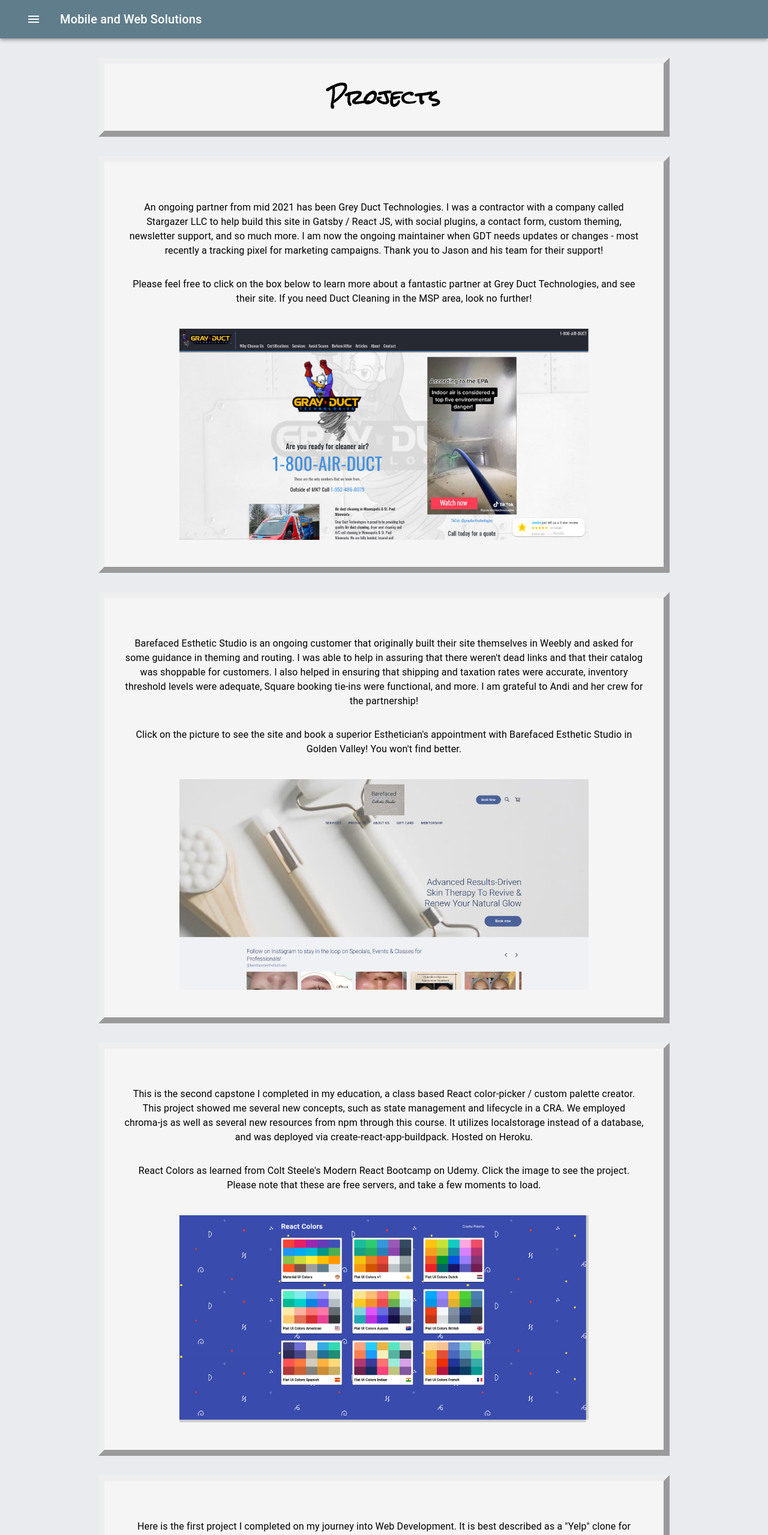
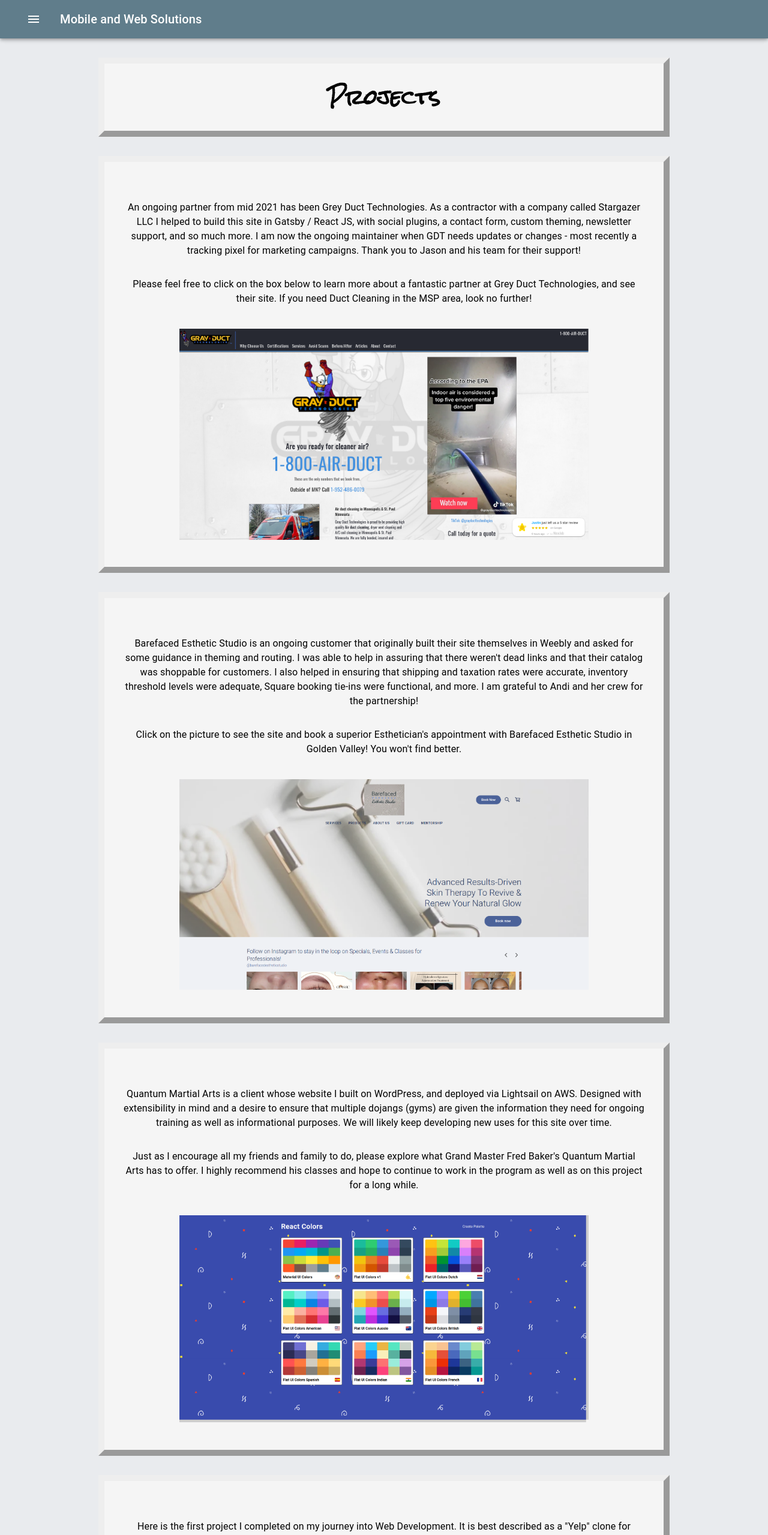
Before and after one commit to CPMSP/solutusweb, a React (Create React App) app: page /projects in a window 1280 px wide. Shown: the top 2559 px of the page at 60% size. Built offline with nearby package versions, Linux system fonts and the light colour scheme.

Commit message:
amended project react-colors

```diff
--- a/src/pages/Projects.js
+++ b/src/pages/Projects.js
@@ -27,13 +27,13 @@
               style={{ textDecoration: "none", color: "black" }}
               href="https://stargazerllc.com"
             >
-              I was a contractor with a company called Stargazer LLC
+              As a contractor with a company called Stargazer LLC
             </a>{" "}
-            to help build this site in Gatsby / React JS, with social plugins, a
-            contact form, custom theming, newsletter support, and so much more.
-            I am now the ongoing maintainer when GDT needs updates or changes -
-            most recently a tracking pixel for marketing campaigns. Thank you to
-            Jason and his team for their support!
+            I helped to build this site in Gatsby / React JS, with social
+            plugins, a contact form, custom theming, newsletter support, and so
+            much more. I am now the ongoing maintainer when GDT needs updates or
+            changes - most recently a tracking pixel for marketing campaigns.
+            Thank you to Jason and his team for their support!
             <Typography className={classes.projectDescriptions}>
               Please feel free to click on the box below to learn more about a
               fantastic partner at Grey Duct Technologies, and see their site.
@@ -84,27 +84,27 @@
         </Box>
         <Box className={classes.boxes}>
           <Typography className={classes.projectDescriptions}>
-            This is the second capstone I completed in my education, a class
-            based React color-picker / custom palette creator. This project
-            showed me several new concepts, such as state management and
-            lifecycle in a CRA. We employed chroma-js as well as several new
-            resources from npm through this course. It utilizes localstorage
-            instead of a database, and was deployed via
-            create-react-app-buildpack. Hosted on Heroku.
+            Quantum Martial Arts is a client whose website I built on WordPress,
+            and deployed via Lightsail on AWS. Designed with extensibility in
+            mind and a desire to ensure that multiple dojangs (gyms) are given
+            the information they need for ongoing training as well as
+            informational purposes. We will likely keep developing new uses for
+            this site over time.
             <Typography className={classes.projectDescriptions}>
-              React Colors as learned from Colt Steele's Modern React Bootcamp
-              on Udemy. Click the image to see the project. Please note that
-              these are free servers, and take a few moments to load.
+              Just as I encourage all my friends and family to do, please
+              explore what Grand Master Fred Baker's Quantum Martial Arts has to
+              offer. I highly recommend his classes and hope to continue to work
+              in the program as well as on this project for a long while.
             </Typography>
             <Button className={classes.projectButtons}>
               <a
                 className={classes.projectLinks}
-                href="https://reactcolors55401.herokuapp.com/"
+                href="https://quantummartialarts.net/"
               >
                 <img
                   className={classes.projectImage}
                   src={reactcolors}
-                  alt="react colors project"
+                  alt="quantum martial arts"
                 />
               </a>
             </Button>
```
